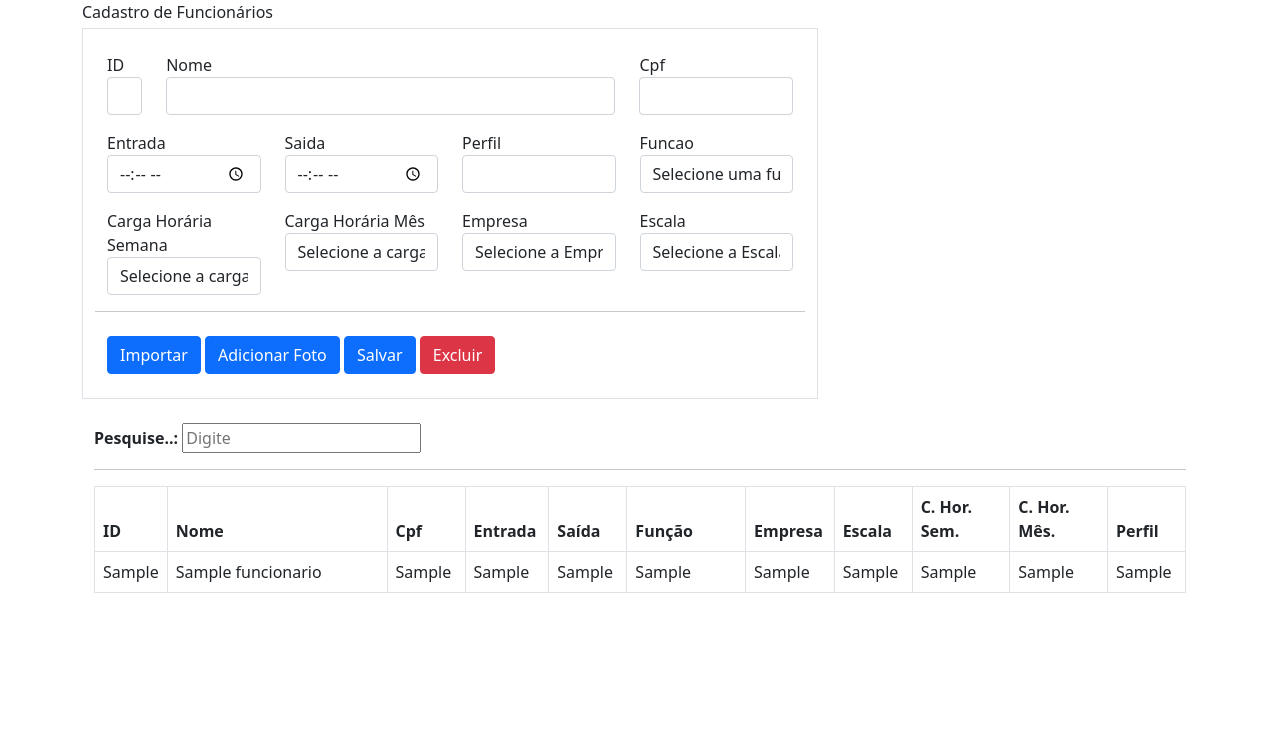
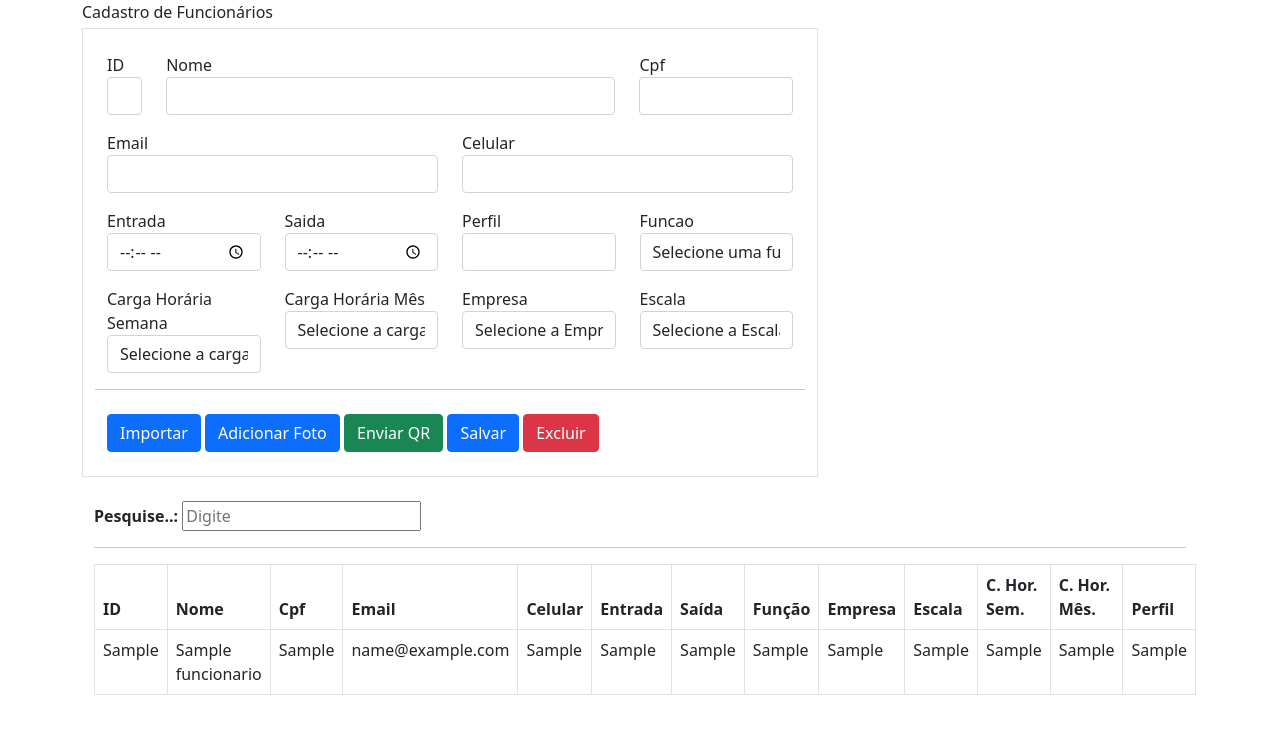
Before and after one commit to rodrigomfernandes1012/ponto, a Flask app: template templates/cadastro_funcionarios.html in a window 1280 px wide. Shown: the part 56-800 px from the top of the page. Run offline with Flask 3, Linux system fonts and the light colour scheme; tables that the repository leaves empty or names only in its code hold one stand-in row (values such as "Sample post"); the template is opened without the code that fills it: values that come from a table or form of the project are taken from there, most other values are stand-ins (such as "Sample title", 1, 10 or a date in 2020).

Commit message:
Add files via upload

```diff
--- a/templates/cadastro_funcionarios.html
+++ b/templates/cadastro_funcionarios.html
@@ -20,6 +20,14 @@
                         <div class="col-md-3 mb-3">
                             {{ form_funcionario.dsCpf.label(class="form-control-label") }}
                             {{ form_funcionario.dsCpf(class="form-control") }}
+                        </div>
+                        <div class="col-md-6 mb-3">
+                            {{ form_funcionario.dsEmail.label(class="form-control-label") }}
+                            {{ form_funcionario.dsEmail(class="form-control") }}
+                        </div>
+                        <div class="col-md-6 mb-3">
+                            {{ form_funcionario.dsCelular.label(class="form-control-label") }}
+                            {{ form_funcionario.dsCelular(class="form-control") }}
                         </div>
                         <div class="col-md-3 mb-3">
                             {{ form_funcionario.dsEntrada.label(class="form-control-label") }}
@@ -131,6 +139,7 @@
                             <input type="file" id="fileUploadTxt" accept=".txt" style="display: none;" onchange="handleFileUpload(this);">
                             <button type="button" class="btn btn-primary mt-2" onclick="document.getElementById('fileUploadImage').click();">Adicionar Foto</button>
                             <input type="file" id="fileUploadImage" accept="image/*" style="display: none;" onchange="displayImage(this);">
+                            <button type="button" class="btn btn-success mt-2" onclick="enviarQR()">Enviar QR</button>
 
                             {{ form_funcionario.botao_submit_alterar(class="btn btn-primary mt-2") }}
                             {{ form_funcionario.botao_submit_excluir(class="btn btn-danger mt-2", onclick="return confirmDelete();") }}
@@ -153,9 +162,11 @@
                 <table class="table table-bordered table-responsive table-bordered" id="myTable">
                     <thead>
                         <tr>
-                            <th align="left" width="50" bgcolor="#DAA520">ID</th>
-                            <th align="left" width="700" bgcolor="#DAA520">Nome</th>
+                            <th align="left" width="30" bgcolor="#DAA520">ID</th>
+                            <th align="left" width="500" bgcolor="#DAA520">Nome</th>
                             <th align="left" width="100" bgcolor="#DAA520">Cpf</th>
+                            <th align="left" width="100" bgcolor="#DAA520">Email</th>
+                            <th align="left" width="100" bgcolor="#DAA520">Celular</th>
                             <th align="left" width="100" bgcolor="#DAA520">Entrada</th>
                             <th align="left" width="100" bgcolor="#DAA520">Saída</th>
                             <th align="left" width="300" bgcolor="#DAA520">Função</th>
@@ -168,10 +179,12 @@
                     </thead>
                     <tbody id="myTableBody">
                         {% for funcionario in funcionarios %}
-                        <tr onclick="carregarDados(this, '{{ funcionario['cdFuncionario'] }}', '{{ funcionario['dsNomeEmpregado'] }}', '{{ funcionario['dsCpf'] }}', '{{ funcionario['dsEntrada'] }}', '{{ funcionario['dsSaida'] }}', '{{ funcionario['dsFuncao'] }}', '{{ funcionario['dsEmpresa'] }}', '{{ funcionario['dsEscala'] }}', '{{ funcionario['nrCargaHoraria'] }}', '{{ funcionario['nrCargaHorariaMes'] }}', '{{ funcionario['cdPerfil'] }}')" id="row-{{ funcionario['cdFuncionario'] }}">
+                        <tr onclick="carregarDados(this, '{{ funcionario['cdFuncionario'] }}', '{{ funcionario['dsNomeEmpregado'] }}', '{{ funcionario['dsCpf'] }}', '{{ funcionario['dsEmail'] }}', '{{ funcionario['dsCelular'] }}', '{{ funcionario['dsEntrada'] }}', '{{ funcionario['dsSaida'] }}', '{{ funcionario['dsFuncao'] }}', '{{ funcionario['dsEmpresa'] }}', '{{ funcionario['dsEscala'] }}', '{{ funcionario['nrCargaHoraria'] }}', '{{ funcionario['nrCargaHorariaMes'] }}', '{{ funcionario['cdPerfil'] }}')" id="row-{{ funcionario['cdFuncionario'] }}">
                             <td align="left" width="50">{{ funcionario['cdFuncionario'] }}</td>
                             <td align="left" width="300">{{ funcionario['dsNomeEmpregado'] }}</td>
                             <td align="left" width="100">{{ funcionario['dsCpf'] }}</td>
+                            <td align="left" width="100">{{ funcionario['dsEmail'] }}</td>
+                            <td align="left" width="100">{{ funcionario['dsCelular'] }}</td>
                             <td align="left" width="100">{{ funcionario['dsEntrada'] }}</td>
                             <td align="left" width="100">{{ funcionario['dsSaida'] }}</td>
                             <td align="left" width="100">{{ funcionario['dsFuncao'] }}</td>
@@ -190,6 +203,34 @@
     </div>
 
     <script>
+
+         function enviarQR() {
+        const cpf = document.querySelector('[name="dsCpf"]').value;
+        const celular = document.querySelector('[name="dsCelular"]').value;
+
+        fetch("{{ url_for('enviawhats') }}", {
+            method: 'POST',
+            headers: {
+                'Content-Type': 'application/json',
+
+            },
+            body: JSON.stringify({ cpf: cpf, celular: celular })
+        })
+        .then(response => response.json())
+        .then(data => {
+            if (data.success) {
+                alert('QR enviado com sucesso!');
+            } else {
+                alert('Falha ao enviar QR.');
+            }
+        })
+        .catch(error => {
+            console.error('Erro:', error);
+            alert('Um erro ocorreu ao tentar enviar o QR.');
+        });
+    }
+
+
         function confirmDelete() {
            return confirm("Deseja realmente excluir o Funcionário?");
         }
@@ -223,7 +264,7 @@
         });
 
         // Função para carregar os dados nas caixas de texto e destacar a linha
-        function carregarDados(row, cdFuncionario, dsNomeEmpregado, dsCpf, dsEntrada, dsSaida, dsFuncao, dsEmpresa, dsEscala, nrCargaHoraria, nrCargaHorariaMes, cdPerfil) {
+        function carregarDados(row, cdFuncionario, dsNomeEmpregado, dsCpf, dsEmail, dsCelular, dsEntrada, dsSaida, dsFuncao, dsEmpresa, dsEscala, nrCargaHoraria, nrCargaHorariaMes, cdPerfil) {
             // Destacar a linha selecionada
             var rows = document.querySelectorAll('#myTableBody tr');
             rows.forEach(function(r) {
@@ -235,6 +276,8 @@
             document.querySelector('[name="cdFuncionario"]').value = cdFuncionario;
             document.querySelector('[name="dsNomeEmpregado"]').value = dsNomeEmpregado;
             document.querySelector('[name="dsCpf"]').value = dsCpf;
+            document.querySelector('[name="dsEmail"]').value = dsEmail;
+            document.querySelector('[name="dsCelular"]').value = dsCelular;
             document.querySelector('[name="dsEntrada"]').value = dsEntrada;
             document.querySelector('[name="dsSaida"]').value = dsSaida;
             document.querySelector('[name="dsFuncao"]').value = dsFuncao;
```
